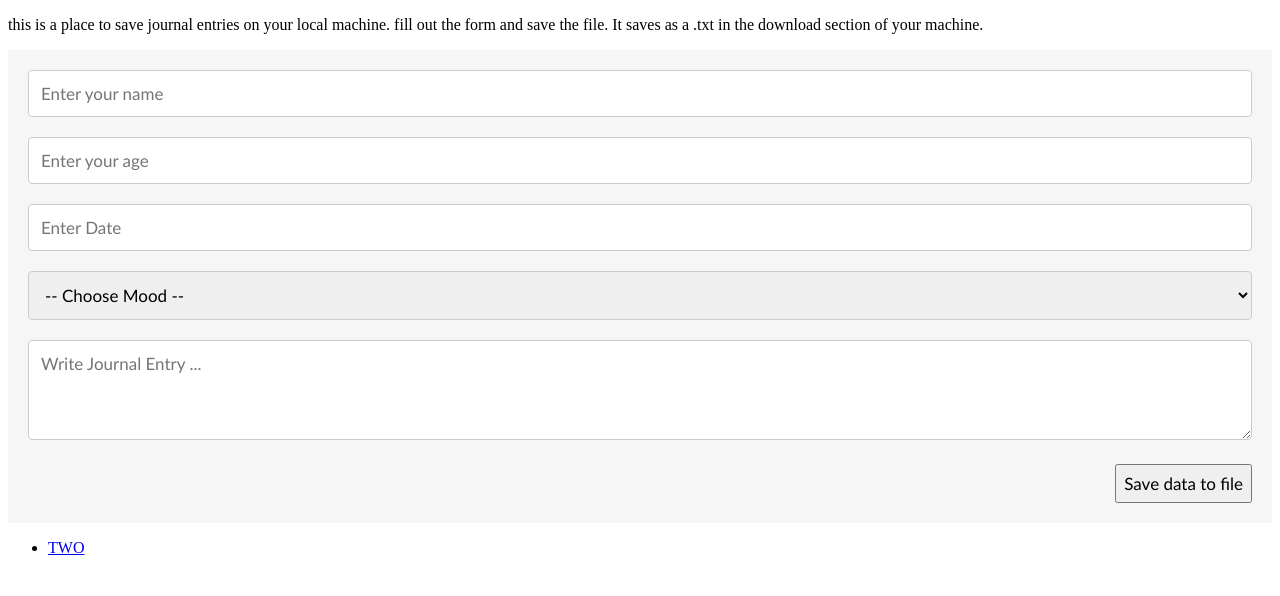
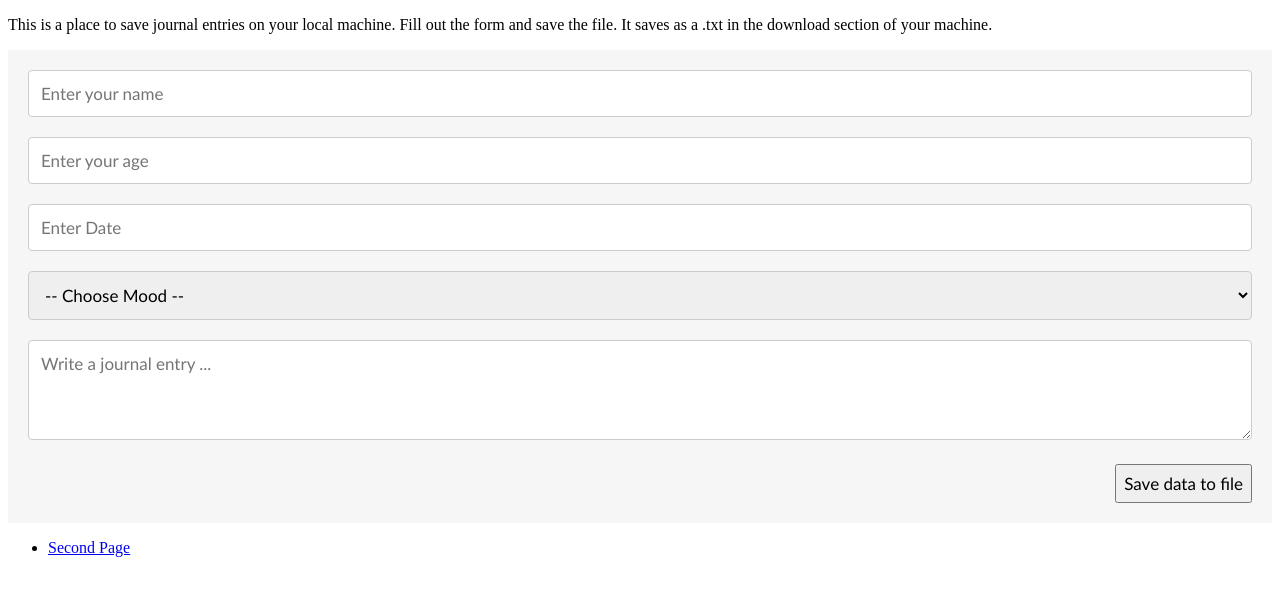
Before and after one commit to Billeneube/CSWebsite, a plain HTML site: page index.html in a window 1280 px wide. Drawn offline with Linux system fonts and the light colour scheme.

Commit message:
Update index.html

```diff
--- a/index.html
+++ b/index.html
@@ -58,7 +58,7 @@
     </style>
 </head>
 <body>
-<p> this is a place to save journal entries on your local machine. fill out the form and save the file. It saves as a .txt in the download section of your machine.
+<p> This is a place to save journal entries on your local machine. Fill out the form and save the file. It saves as a .txt in the download section of your machine.
     <div>
 
         <!--Add few elements to the form-->
@@ -81,7 +81,7 @@
             </select>
         </div>
         <div>
-            <textarea id="msg" name="msg" placeholder="Write Journal Entry ..." style="height:100px"></textarea>
+            <textarea id="msg" name="msg" placeholder="Write a journal entry ..." style="height:100px"></textarea>
         </div>
         <div>
             <input type="button" id="bt" value="Save data to file" onclick="saveFile()" />
@@ -89,7 +89,7 @@
 
     </div>
 	<UL>
-				<li><a href="two.html">TWO</a></li>
+				<li><a href="two.html">Second Page</a></li>
 	</UL>
 </body>
 <script>
@@ -112,7 +112,7 @@
 
         // Convert the text to BLOB.
         const textToBLOB = new Blob([data], { type: 'text/plain' });
-        const sFileName = 'formData.txt';	   // The file to save the data.
+        const sFileName = 'journal.txt';	   // The file to save the data.
 
         let newLink = document.createElement("a");
         newLink.download = sFileName;
```
